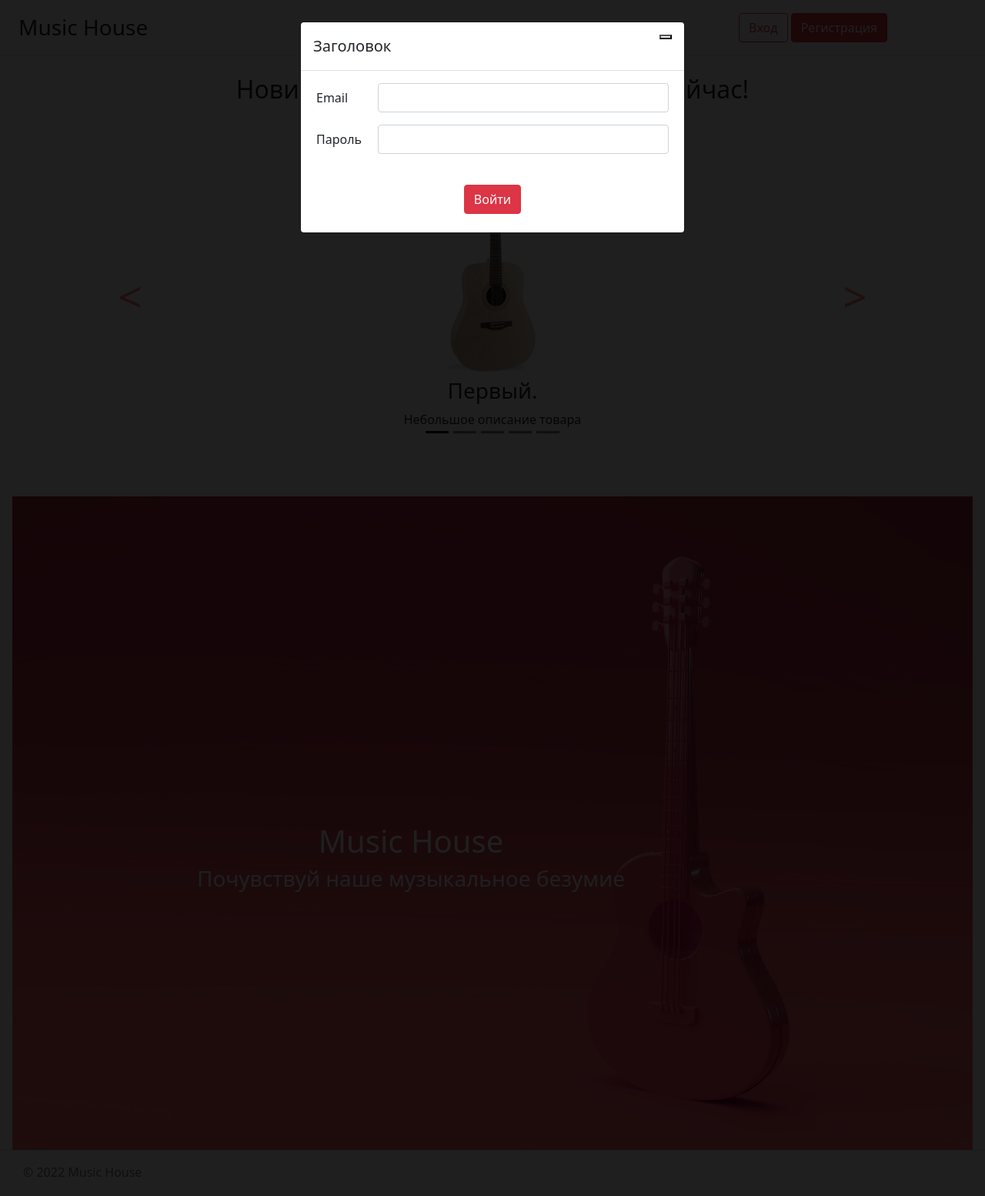
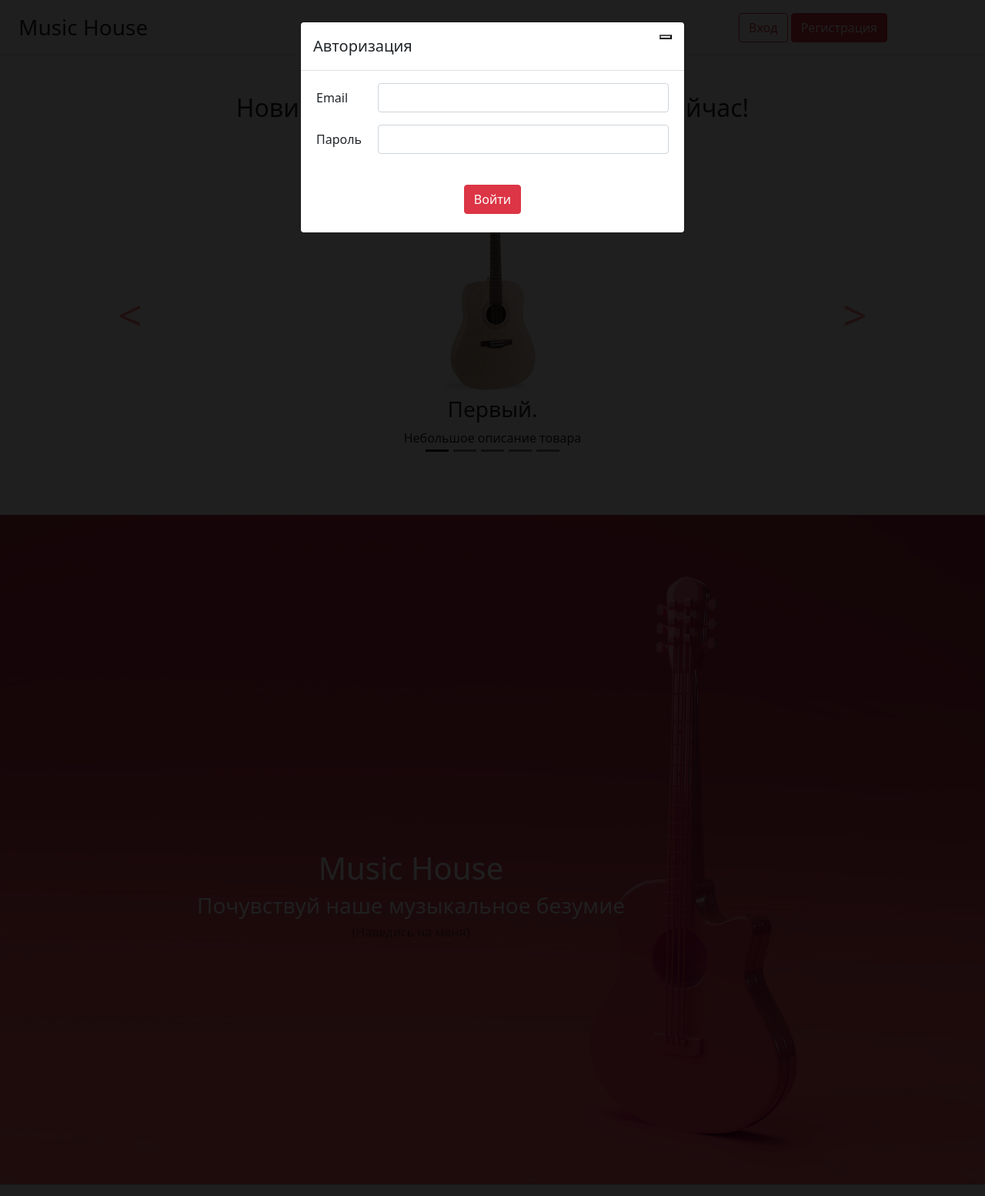
Before and after one commit to Eir03/Demka, a PHP site: page /about.html in a window 1280 px wide, after a click on "Вход". Shown: the whole page at 77% size. Run offline with PHP 8.4, Linux system fonts and the light colour scheme.

Commit message:
Косметические исправления

```diff
--- a/about.html
+++ b/about.html
@@ -10,7 +10,7 @@
     <title>Music house</title>
 </head>
 <body>
-    <header class="d-flex flex-wrap align-items-center justify-content-center justify-content-md-between py-3 mb-4 border-bottom">
+    <header class="d-flex flex-wrap align-items-center justify-content-center justify-content-md-between py-3 mb-5 border-bottom">
         <h3 class="d-flex align-items-center col-md-3 mb-2 ml-4 mb-md-0">Music House</h3>
         <ul class="nav col-12 col-md-auto mb-2 justify-content-center mb-md-0">
             <li><a href="about.html" class="nav-link px-2 link-dark">О нас</a></li>
@@ -27,7 +27,7 @@
         <div class="modal-dialog">
             <div class="modal-content">
                 <div class="modal-header">
-                    <h5 class="modal-title" id="signModalLabel">Заголовок</h5>
+                    <h5 class="modal-title" id="signModalLabel">Авторизация</h5>
                     <button type="button" class="btn-close" data-bs-dismiss="modal" aria-label="Закрыть"> </button>
                 </div>
                 <div class="model-body">
@@ -122,7 +122,7 @@
             </div>
         </div>
     </div>
-    <!-- Модальные окна -->
+    <!--  -->
     <div class="container mb-5">
         <h2 class="text-center pb-5">Новиночки, только здесь и только сейчас!</h2>
         <div id="Carousel" class="carousel carousel-dark slide" data-bs-ride="carousel">
@@ -173,12 +173,12 @@
             </a>
         </div>
     </div>
-    <div class="container-fluid m-0 mt-lg-5 position-relative">
+    <div class=" m-0 mt-lg-5 position-relative">
         <img src="media/images/illustration-design.jpg" style="max-width:100%; max-height:90%;" alt="">
-        <div class="shake text-center position-absolute" style="top: 50%; left: 20%;">
-            <h1 class="text-white">Music House</h1>
-            <!-- <hr class="bg-white border-4 border-top border-white"> -->
-            <h3 class="text-white">Почувствуй наше музыкальное безумие</h1>
+        <div class="shake text-center text-white position-absolute" style="top: 50%; left: 20%;">
+            <h1>Music House</h1>
+            <h3>Почувствуй наше музыкальное безумие</h3>
+            <h6 class="text-black-50">(Наведись на меня)</h6>
         </div>
     </div>
     <footer class="d-flex flex-wrap justify-content-between align-items-center py-3  mb-1 border-top">
--- a/css/style.css
+++ b/css/style.css
@@ -34,5 +34,5 @@
   100% { transform: translate(0, 0) rotate(0deg); }
 }
 .banner{
-  background: url(/media/images/piano.jpg);
+  color: red;
 }
--- a/location.html
+++ b/location.html
@@ -25,7 +25,7 @@
         <div class="modal-dialog">
             <div class="modal-content">
                 <div class="modal-header">
-                    <h5 class="modal-title" id="signModalLabel">Заголовок</h5>
+                    <h5 class="modal-title" id="signModalLabel">Авторизация</h5>
                     <button type="button" class="btn-close" data-bs-dismiss="modal" aria-label="Закрыть"> </button>
                 </div>
                 <div class="model-body">
```
Also changed, not shown: index.html (+8 -4 lines).
